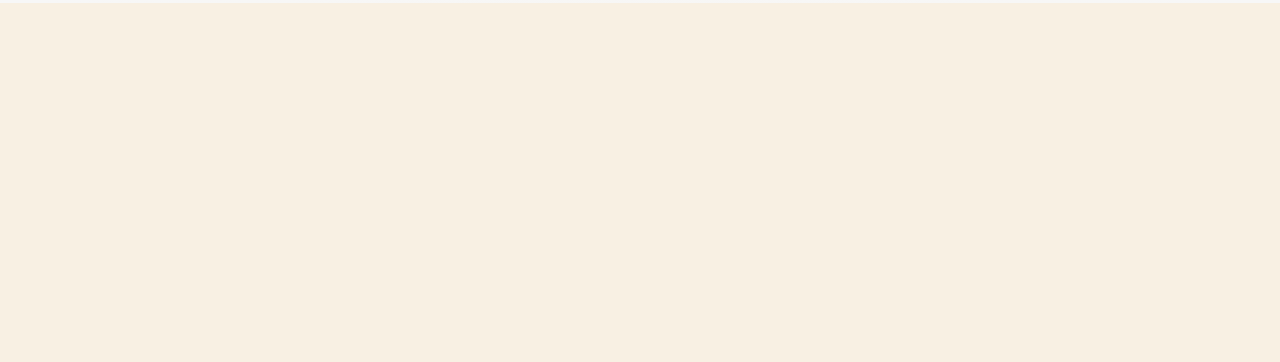
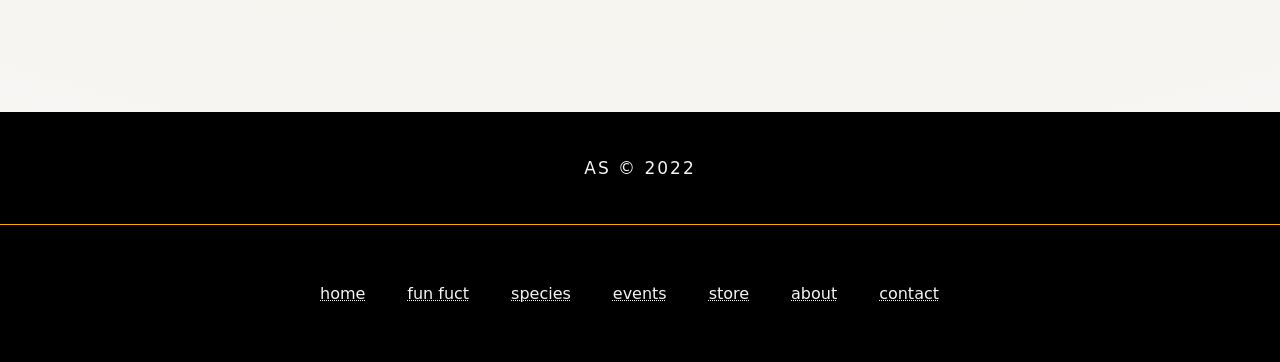
Before and after one commit to rodis00/aplikacje_www, a PHP site: page /html/species.html in a window 1280 px wide. Shown: the part 4274-4636 px from the top of the page. Before the commit the page ends 4277 px from the top, so only its background shows below. Run offline with PHP 8.4, Linux system fonts and the light colour scheme.

Commit message:
new folders hierarchy, new footer loook

```diff
--- a/style.css
+++ b/css/style.css
@@ -111,25 +111,48 @@ nav{
 }
 footer{
     background-color: black;
-    color: orange;
+    color: whitesmoke;
     text-align: center;
-    font-size: 20px;
-    padding: 1px;
     margin-left: auto;
     margin-right: auto;
-    position: fixed;
-    bottom: 0;
     width: 100%;
+    height: 250px;
+    margin-top: 80px;
 }
-#news-container{
+.footer-text{
+    display: flex;
+    justify-content: center;
+    align-items: center;
+    height: 45%;
+    border-bottom: 1px solid orange;
+}
+.footer-text p{
+    font-size: 17px;
+    letter-spacing: 2px;
+}
+.footer-items{
+    display: flex;
+    width: 50%;
+    height: 55%;
+    margin-left: auto;
+    margin-right: auto;
+    justify-content: space-between;
+    align-items: center;
+    font-size: 16px;
+}
+.footer-items a{
+    text-decoration: underline dotted 1px;
+    color: whitesmoke;
+}
+#facts-container{
     width: 100%;
     margin-top: 150px;
     max-width: 1920px;
 }
-.news img{
+.facts img{
     width: 20%;
 }
-#news-list{
+#facts-list{
     display: flex;
     justify-content: space-between;
     flex-wrap: wrap;
--- a/contact.html
+++ b/html/contact.html
@@ -5,9 +5,9 @@
     <meta http-equiv="X-UA-Compatible" content="IE=edge">
     <meta name="viewport" content="width=device-width, initial-scale=1.0">
     <meta name="Author" content="Adrian Sidor">
-    <link rel="stylesheet" href="style.css">
+    <link rel="stylesheet" href="../css/style.css">
     <link rel="preconnect" href="https://fonts.googleapis.com">
-    <link rel="shortcut icon" href="orange_favicon.ico" type="image/x-icon">
+    <link rel="shortcut icon" href="../img/orange_favicon.ico" type="image/x-icon">
     <title>contact</title>
 </head>
 <body>
--- a/species.html
+++ b/html/species.html
@@ -5,9 +5,9 @@
     <meta http-equiv="X-UA-Compatible" content="IE=edge">
     <meta name="viewport" content="width=device-width, initial-scale=1.0">
     <meta name="Author" content="Adrian Sidor">
-    <link rel="stylesheet" href="style.css">
+    <link rel="stylesheet" href="../css/style.css">
     <link rel="preconnect" href="https://fonts.googleapis.com">
-    <link rel="shortcut icon" href="orange_favicon.ico" type="image/x-icon">
+    <link rel="shortcut icon" href="../img/orange_favicon.ico" type="image/x-icon">
     <title>species</title>
 </head>
 <body>
@@ -15,12 +15,12 @@
         <header>
             <nav>
                 <ul class="nav-items">
-                    <li><a href="index.html">home</a></li>
-                    <li><a href="fun_fact.html">fun fact</a></li>
+                    <li><a href="../index.html">home</a></li>
+                    <li><a href="../html/fun_fact.html">fun fact</a></li>
                     <li class="active"><a href="#">species</a></li>
-                    <li><a href="events.html">events</a></li>
-                    <li><a href="store.html">store</a></li>
-                    <li><a href="about.html">about</a></li>
+                    <li><a href="../html/events.html">events</a></li>
+                    <li><a href="../html/store.html">store</a></li>
+                    <li><a href="../php/about.php">about</a></li>
                     <li><a href="mailto:162580@student.uwm.edu.pl?/Send mail">contact</a></li>
                 </ul>
             </nav>
@@ -131,7 +131,20 @@
                 </p>
             </div>
         </section>
-        <footer>AS &copy 2022</footer>
+        <footer>
+            <div class="footer-text">
+                <p>AS &copy 2022</p>
+            </div>
+            <div class="footer-items">
+                <div><a href="../index.html">home</div>
+                <div><a href="../html/fun_fact.html">fun fuct</div>
+                <div><a href="../html/species.html">species</div>
+                <div><a href="../html/events.html">events</div>
+                <div><a href="../html/store.html">store</div>
+                <div><a href="../php/about.php">about</div>
+                <div><a href="../html/contact.html">contact</div>
+            </div>
+        </footer>
     </div>
 </body>
 </html>
```
Also changed, not shown: other parts of css/style.css (+35 -28 lines), html/events.html (renamed from events.html, +21 -8 lines), html/fun_fact.html (renamed from fun_fact.html, +35 -19 lines), html/store.html (renamed from store.html, +22 -9 lines), index.html (+21 -8 lines), php/about.php (renamed from about.html, +27 -9 lines), php/labor_162580_4.php (added, +7 -0 lines), img/orange_favicon.ico (renamed from orange_favicon.ico).
